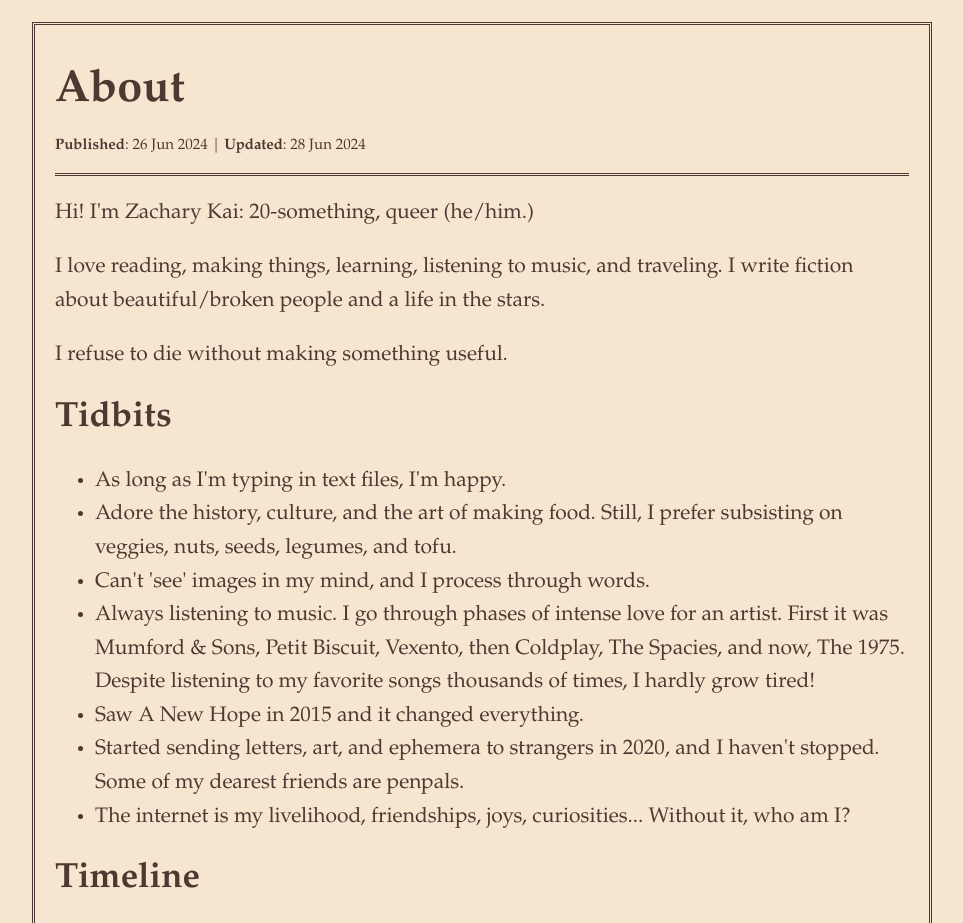
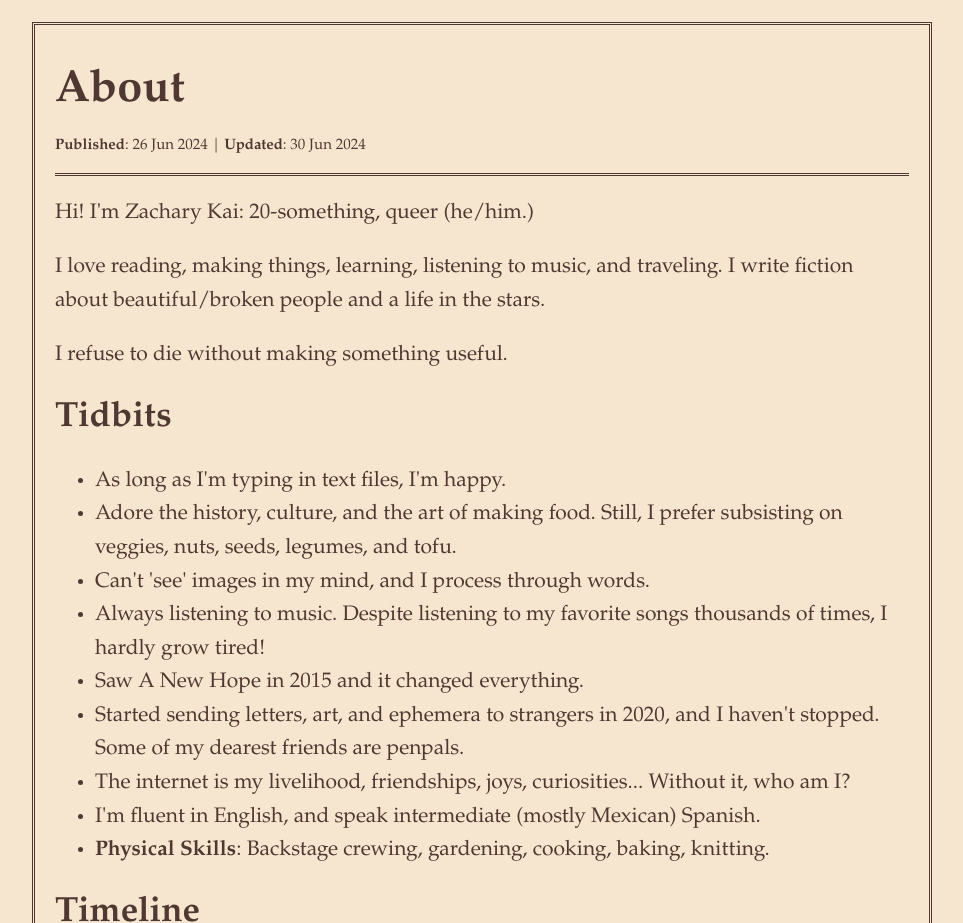
Before and after one commit to zacharykai/site, a plain HTML site: page about.html in a window 1280 px wide. Shown: the part 183-1106 px from the top of the page, without its empty margins (158-1121 px from the left). Drawn offline with Linux system fonts and the light colour scheme.

Commit message:
Update about.html

```diff
--- a/about.html
+++ b/about.html
@@ -8,6 +8,9 @@
 <link rel="stylesheet" href="/assets/style.css">
 <link rel="alternate" type="application/rss+xml" title="Zachary Kai" href="/assets/rss.xml">
 <link rel="canonical" href="https://zacharykai.net/about">
+<base href="https://zacharykai.net/">
+<meta name="date" content="2024-06-26">
+<meta name="last-modified" content="2024-06-30">
 </head>
 
 <body>
@@ -20,7 +23,7 @@
 
 <main>
 <h1>About</h1>
-<p class="postmeta"><strong>Published</strong>: 26 Jun 2024 | <strong>Updated</strong>: 28 Jun 2024</p>
+<p class="postmeta"><strong>Published</strong>: 26 Jun 2024 | <strong>Updated</strong>: 30 Jun 2024</p>
 <p id="top">Hi! I'm Zachary Kai: 20-something, queer (he/him.)</p>
 <p>I love reading, making things, learning, listening to music, and traveling. I write fiction about beautiful/broken people and a life in the stars.</p>
 <p>I refuse to die without making something useful.</p>
@@ -29,10 +32,12 @@
 <li>As long as I'm typing in text files, I'm happy.</li>
 <li>Adore the history, culture, and the art of making food. Still, I prefer subsisting on veggies, nuts, seeds, legumes, and tofu.</li>
 <li>Can't 'see' images in my mind, and I process through words.</li>
-<li>Always listening to music. I go through phases of intense love for an artist. First it was Mumford & Sons, Petit Biscuit, Vexento, then Coldplay, The Spacies, and now, The 1975. Despite listening to my favorite songs thousands of times, I hardly grow tired!</li>
+<li>Always listening to music. Despite listening to my favorite songs thousands of times, I hardly grow tired!</li>
 <li>Saw A New Hope in 2015 and it changed everything.</li>
 <li>Started sending letters, art, and ephemera to strangers in 2020, and I haven't stopped. Some of my dearest friends are penpals.</li>
 <li>The internet is my livelihood, friendships, joys, curiosities... Without it, who am I?</li>
+<li>I'm fluent in English, and speak intermediate (mostly Mexican) Spanish.</li>
+<li><strong>Physical Skills</strong>: Backstage crewing, gardening, cooking, baking, knitting.</li>
 </ul>
 <h2>Timeline</h2>
 <ul>
@@ -53,7 +58,7 @@
 <p><a href="#top" class="essentials">Read again...</a></p>
 
 <footer>
-<p>Est. 2024 || <a href="/changelog">Changelog</a> | <a href="/colophon">Colophon</a> |  <a href="/assets/rss.xml">RSS Feed</a></p>
+<p>Est. 2024 || <a href="/changelog">Changelog</a> | <a href="/colophon">Colophon</a> |  <a href="/assets/rss.xml">RSS Feed</a> |  <a href="/sitemap">Sitemap</a></p>
 </footer>
 </body>
 </html>
```
